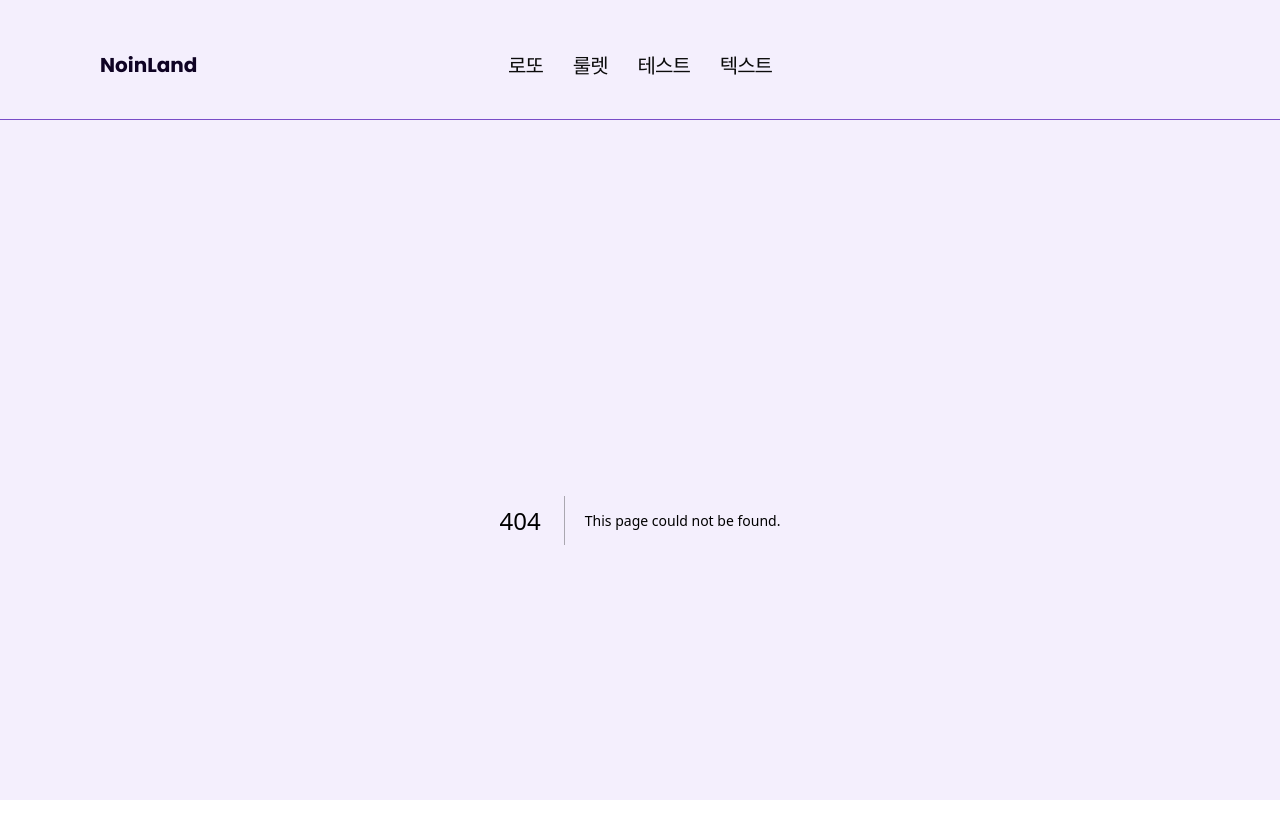
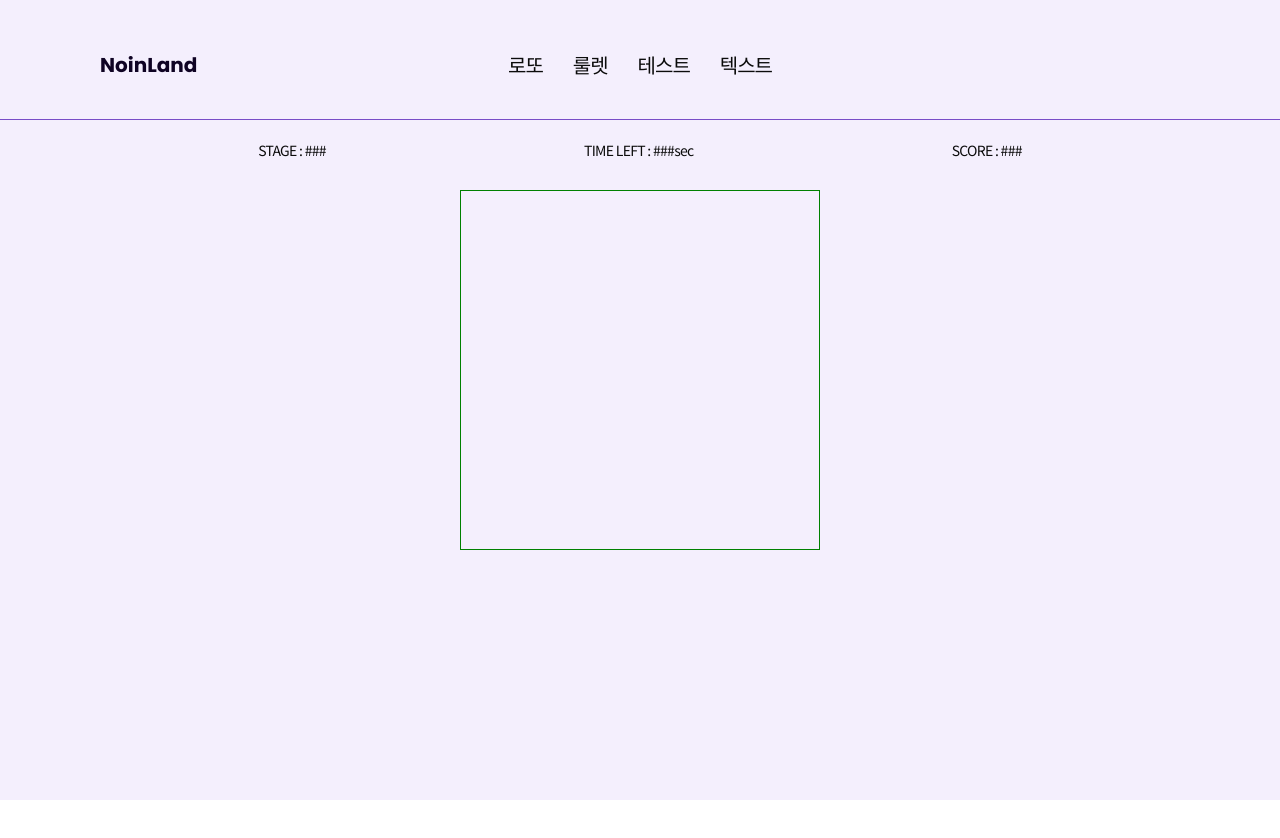
Before and after one commit to SongNoin/js-games, a Next.js app in the folder noin-land/: page /colorPicker in a window 1280 px wide. Before the commit this address had no page. Shown: the top 838 px of the page. After the commit the page ends 800 px from the top, so only its background shows below. Built offline with nearby package versions, Linux system fonts and the light colour scheme.

Commit message:
FEAT 색깔 맞추기 게임 기능 추가

```diff
--- /dev/null
+++ b/noin-land/pages/colorPicker/index.tsx
@@ -0,0 +1,5 @@
+import ColorPickerContainer from "components/unit/colorPicker/colorPicker.Container";
+
+export default function ColorPickerPage() {
+  return <ColorPickerContainer />;
+}
--- /dev/null
+++ b/noin-land/src/components/unit/colorPicker/colorPicker.Container.tsx
@@ -0,0 +1,40 @@
+import { StyledPadding } from "components/commons/styles/padding";
+import { StyledText } from "components/commons/styles/text/text";
+import { useCallback, useEffect, useState } from "react";
+import styled from "styled-components";
+
+export default function ColorPickerContainer() {
+  // Block Num : Math.pow(Math.round((STAGE + 0.5) / 2) + 1, 2)
+  // TIME for each STAGE : 15sec
+  // SCORE : Math.pow(STAGE, 3) * LEFT TIME
+  // WORNG ANSWER : LEFT TIME - 3sec
+
+  return (
+    <Wrap>
+      <ContentHeader>
+        <StyledText.P2>STAGE : ###</StyledText.P2>
+        <StyledText.P2>TIME LEFT : ###sec</StyledText.P2>
+        <StyledText.P2>SCORE : ###</StyledText.P2>
+      </ContentHeader>
+      <StyledPadding height={10} />
+      <ContentWrap></ContentWrap>
+    </Wrap>
+  );
+}
+
+const Wrap = styled.div`
+  width: 100%;
+`;
+const ContentHeader = styled.div`
+  height: 60px;
+  margin: auto;
+  display: flex;
+  align-items: center;
+  justify-content: space-evenly;
+`;
+const ContentWrap = styled.div`
+  width: 360px;
+  height: 360px;
+  margin: auto;
+  border: 1px solid green;
+`;
```
